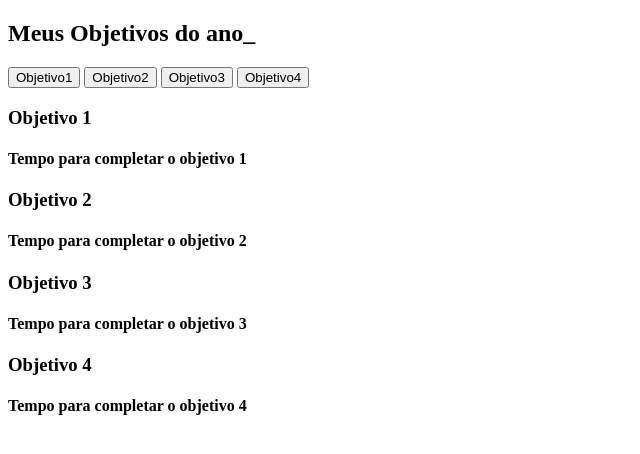
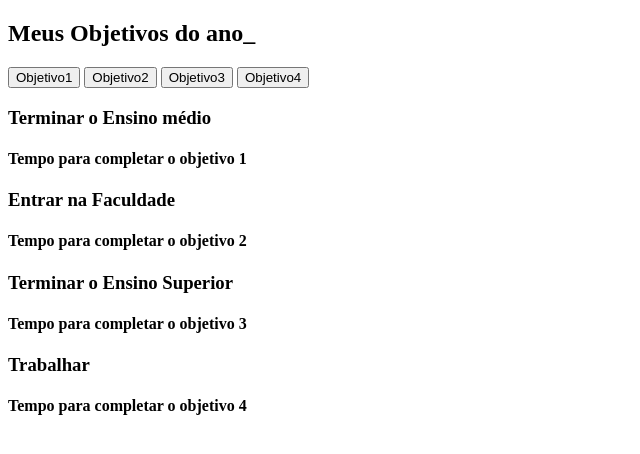
Before and after one commit to thomasturbano69/eu, a plain HTML site: page index.html in a window 1280 px wide. Shown: the whole page, without its empty margins (0-640 px from the left). Drawn offline with Linux system fonts and the light colour scheme.

Commit message:
Update index.html

```diff
--- a/index.html
+++ b/index.html
@@ -19,7 +19,7 @@
         <div class="abas-textos">
           <div class="aba-conteudo ativo">
             <h3 class="aba-conteudo-titulo-principal">
-              Objetivo 1
+              Terminar o Ensino médio
             </h3>
             <h4 class="aba-conteudo-titulo-secundario">
               Tempo para completar o objetivo 1
@@ -28,7 +28,7 @@
           </div>
           <div class="aba-conteudo">
             <h3 class="aba-conteudo-titulo-principal">
-              Objetivo 2
+              Entrar na Faculdade
             </h3>
             <h4 class="aba-conteudo-titulo-secundario">
               Tempo para completar o objetivo 2
@@ -37,7 +37,7 @@
           </div>
           <div class="aba-conteudo">
             <h3 class="aba-conteudo-titulo-principal">
-              Objetivo 3
+              Terminar o Ensino Superior
             </h3>
             <h4 class="aba-conteudo-titulo-secundario">
               Tempo para completar o objetivo 3
@@ -46,7 +46,7 @@
           </div>
           <div class="aba-conteudo">
             <h3 class="aba-conteudo-titulo-principal">
-              Objetivo 4
+              Trabalhar
             </h3>
             <h4 class="aba-conteudo-titulo-secundario">
               Tempo para completar o objetivo 4
```
